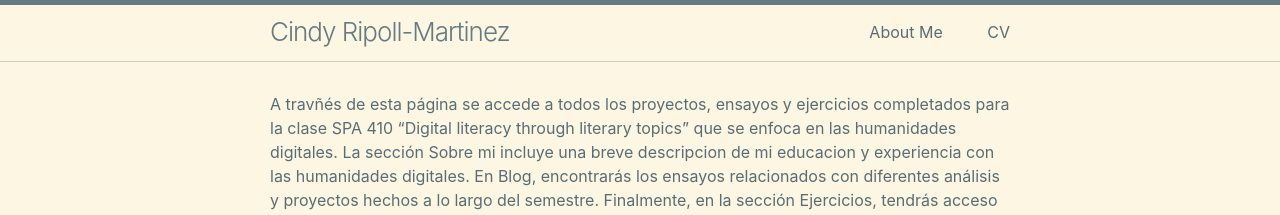
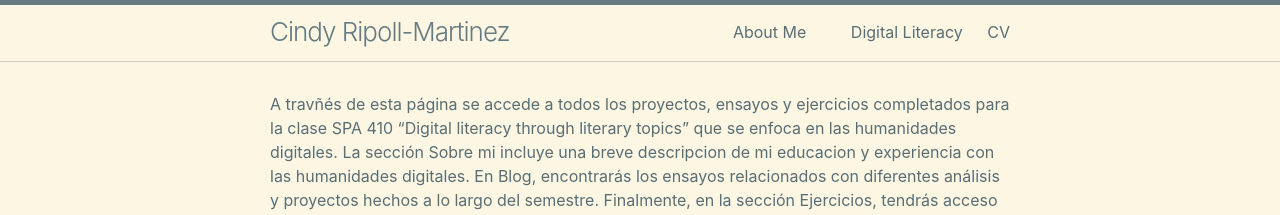
Before and after one commit to cindyripollm/cindyripollm.github.io, a Jekyll site: the page built from index.md, in a window 1280 px wide. Shown: the top 215 px of the page. Built offline with Jekyll 4.4.1, drawn with Linux system fonts in a browser that asks for light colours.

Commit message:
Update header.html

```diff
--- a/_includes/header.html
+++ b/_includes/header.html
@@ -20,6 +20,7 @@
         <div class="trigger">
           <a class="page-link" href="/about_me/">About Me</a>
           <a class="page-link" href="/Projects/"></a>
+          <a class="page-link" href="/Digital_Literacy/">Digital Literacy</a>
           <a class="page-link" href="/CV/">CV</a>
         </div>
       </nav>
```
